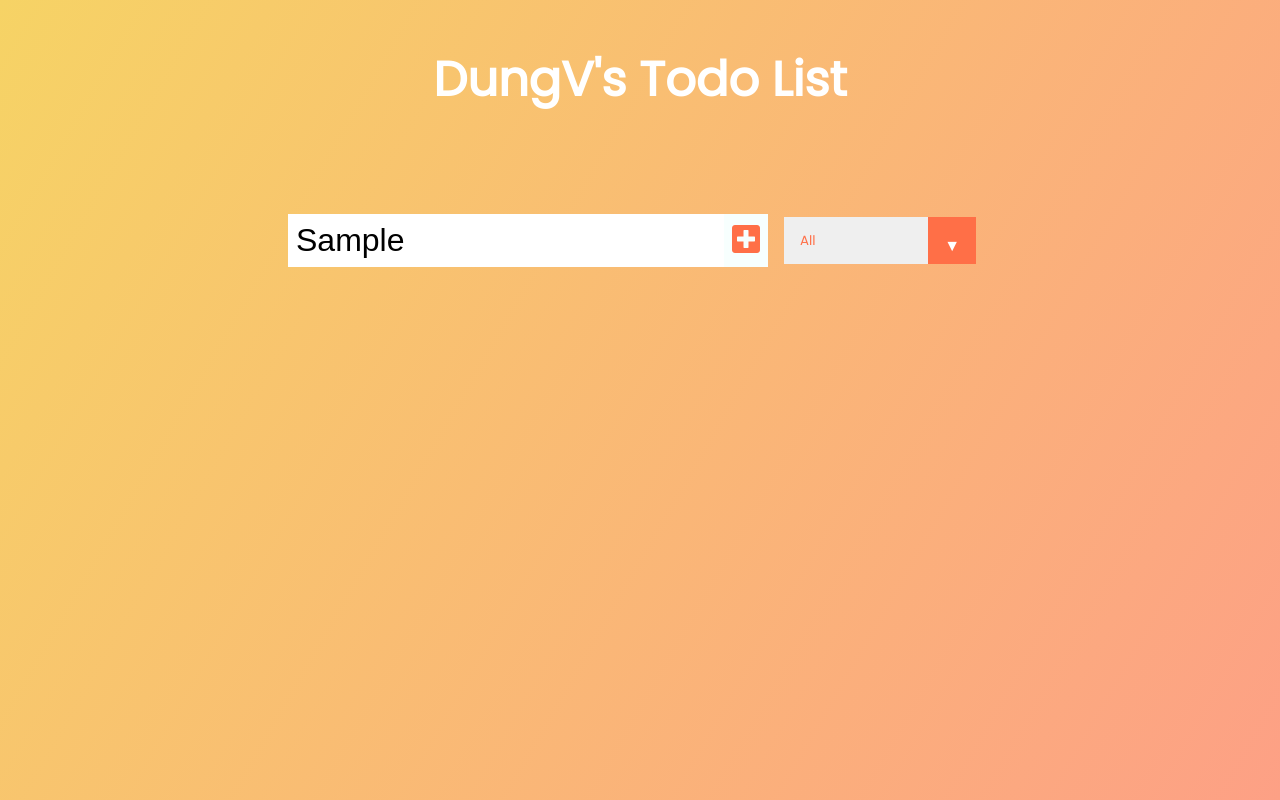
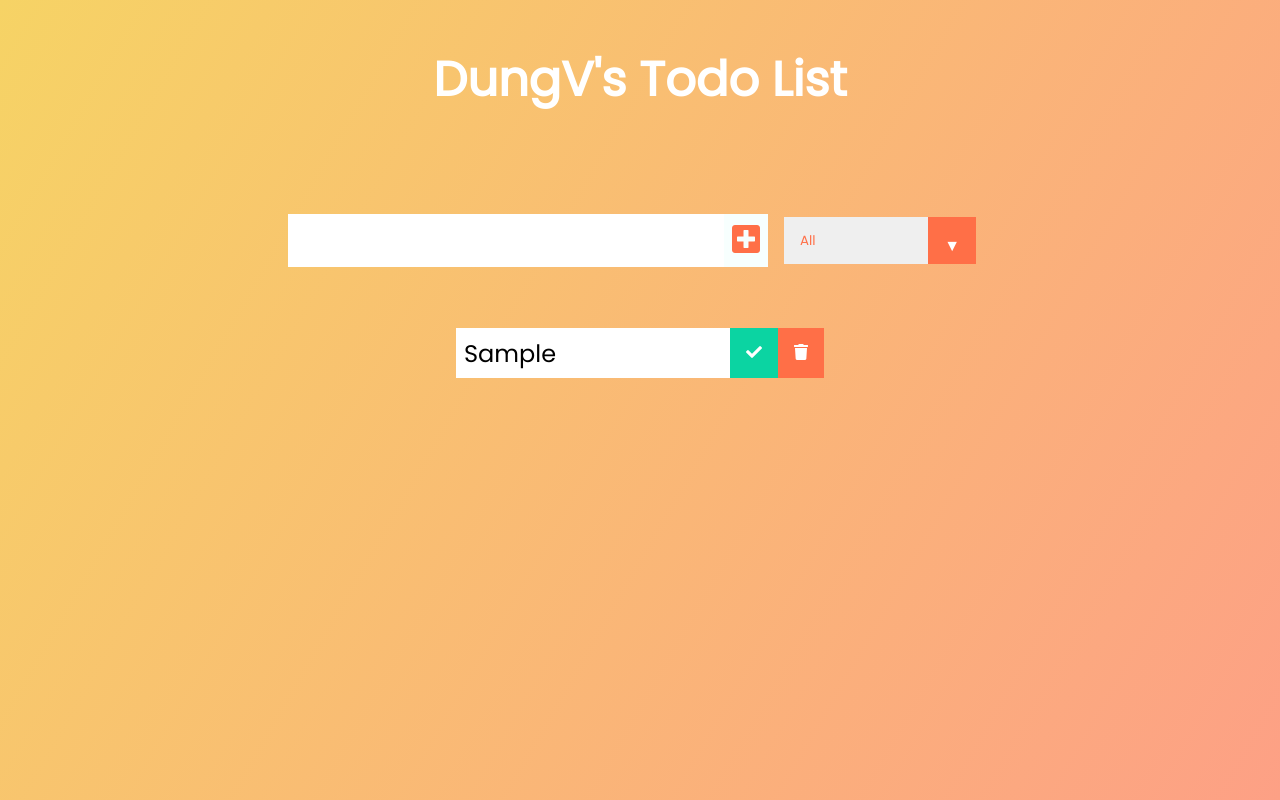
Before and after one commit to dung-vuong/Todo_List_App, a React (Create React App) app: page / in a window 1280 px wide. Both pictures are taken after typing "Sample" into the empty fields and a click on the button 746 px from the left and 240 px from the top of the page. Built offline with nearby package versions, Linux system fonts and the light colour scheme.

Commit message:
practice demo

```diff
--- a/src/App.js
+++ b/src/App.js
@@ -1,18 +1,71 @@
-import React, {useState} from "react";
+import React, {useState, useEffect} from "react";
 import './App.css';
 import Form from "./components/Form";
 import TodoList from "./components/TodoList";
 
 function App() {
+  //STATES
   const [inputText, setInputText] = useState("");
   const [todos, setTodos] = useState([]);
+  const [status, setStatus] = useState("all");
+  const [filteredTodos, setFilteredTodos] = useState([]);
+  //RUN ONCE WHEN APP STARTS
+  useEffect(() => {
+    getLocalTodos()
+  }, [])
+  //USE EFFECT
+  useEffect(() => {
+    saveLocalTodos()
+    filterHandler()
+  }, [todos, status])
+  //FUNCTIONS
+  const filterHandler = () => {
+    switch(status){
+      case 'completed':
+        setFilteredTodos(todos.filter(todo => todo.completed === true))
+        break
+
+      case 'uncompleted':
+        setFilteredTodos(todos.filter(todo => todo.completed === false))
+        break
+
+      default:
+        setFilteredTodos(todos)
+        break
+    }
+  }
+
+  //SAVE TO LOCAL
+  const saveLocalTodos = () => {
+    localStorage.setItem('todos', JSON.stringify(todos))
+  }
+  const getLocalTodos = () => {
+    if(localStorage.getItem('todos') === null)
+      localStorage.setItem('todos', JSON.stringify([]))
+    else{
+      let todoLocal = JSON.parse(localStorage.getItem('todos'))
+      setTodos(todoLocal)
+    }
+  }
+
   return (
     <div className="App">
       <header>
         <h1>DungV's Todo List</h1>
       </header>
-      <Form inputText={inputText} todos={todos} setTodos={setTodos} setInputText={setInputText}/>
-      <TodoList/>
+      <Form
+        inputText={inputText}
+        todos={todos}
+        setTodos={setTodos}
+        setInputText={setInputText}
+        status={status}
+        setStatus={setStatus}
+      />
+      <TodoList
+        setTodos={setTodos}
+        todos={todos}
+        filteredTodos={filteredTodos}
+      />
     </div>
   );
 }
--- a/src/components/Form.js
+++ b/src/components/Form.js
@@ -1,6 +1,6 @@
 import React from "react";
 
-const Form = ({setInputText, todos, setTodos, inputText}) => {
+const Form = ({setInputText, todos, setTodos, inputText, setStatus}) => {
     const inputTextHandler = (e) => {
         console.log(e.target.value)
         setInputText(e.target.value)
@@ -11,15 +11,19 @@ const Form = ({setInputText, todos, setTodos, inputText}) => {
             ...todos,
             {text: inputText, completed: false, id: Math.random() * 1000}
         ])
+        setInputText("")
+    }
+    const statusHandler = (e) => {
+        setStatus(e.target.value)
     }
     return(
         <form>
-            <input onChange={inputTextHandler} type="text" className="todo-input" />
+            <input value={inputText} onChange={inputTextHandler} type="text" className="todo-input" />
             <button onClick={submitTodoHandler} className="todo-button" type="submit">
                 <i className="fas fa-plus-square"></i>
             </button>
             <div className="select">
-                <select name="todos" className="filter-todo">
+                <select onChange={statusHandler} name="todos" className="filter-todo">
                     <option value="all">All</option>
                     <option value="completed">Completed</option>
                     <option value="uncompleted">Uncompleted</option>
--- /dev/null
+++ b/src/components/Todo.js
@@ -0,0 +1,32 @@
+import React from "react";
+
+const Todo = ({text, todo, todos, setTodos}) => {
+    //EVENTS
+    const completeHandler = () => {
+        setTodos(todos.map((item) => {
+            if (item.id === todo.id){
+                return {
+                    ...item, completed: !item.completed
+                }
+            }
+            return item
+        }))
+    }
+    const deleteHandler = () => {
+        //check the id we click on == to the todo.id (if yes, delete it)
+        setTodos(todos.filter((el) => el.id !== todo.id))
+    }
+    return(
+        <div className="todo">
+            <li className={`todo-item ${todo.completed ? "completed" : ""}`}>{text}</li>
+            <button onClick={completeHandler} className="complete-btn">
+                <i className="fas fa-check"></i>
+            </button>
+            <button onClick={deleteHandler} className="trash-btn">
+                <i className="fas fa-trash"></i>
+            </button>
+        </div>
+    )
+}
+
+export default Todo
--- a/src/components/TodoList.js
+++ b/src/components/TodoList.js
@@ -1,9 +1,20 @@
 import React from "react";
+import Todo from "./Todo"
 
-const TodoList = () => {
+const TodoList = ({todos, setTodos, filteredTodos}) => {
     return(
         <div className="todo-container">
-            <ul className="todo-list"></ul>
+            <ul className="todo-list">
+                {filteredTodos.map(todo => (
+                    <Todo
+                        setTodos={setTodos}
+                        todos={todos}
+                        key={todo.id}
+                        todo={todo}
+                        text={todo.text}
+                    />
+                ))}
+            </ul>
         </div>
     )
 }
```
